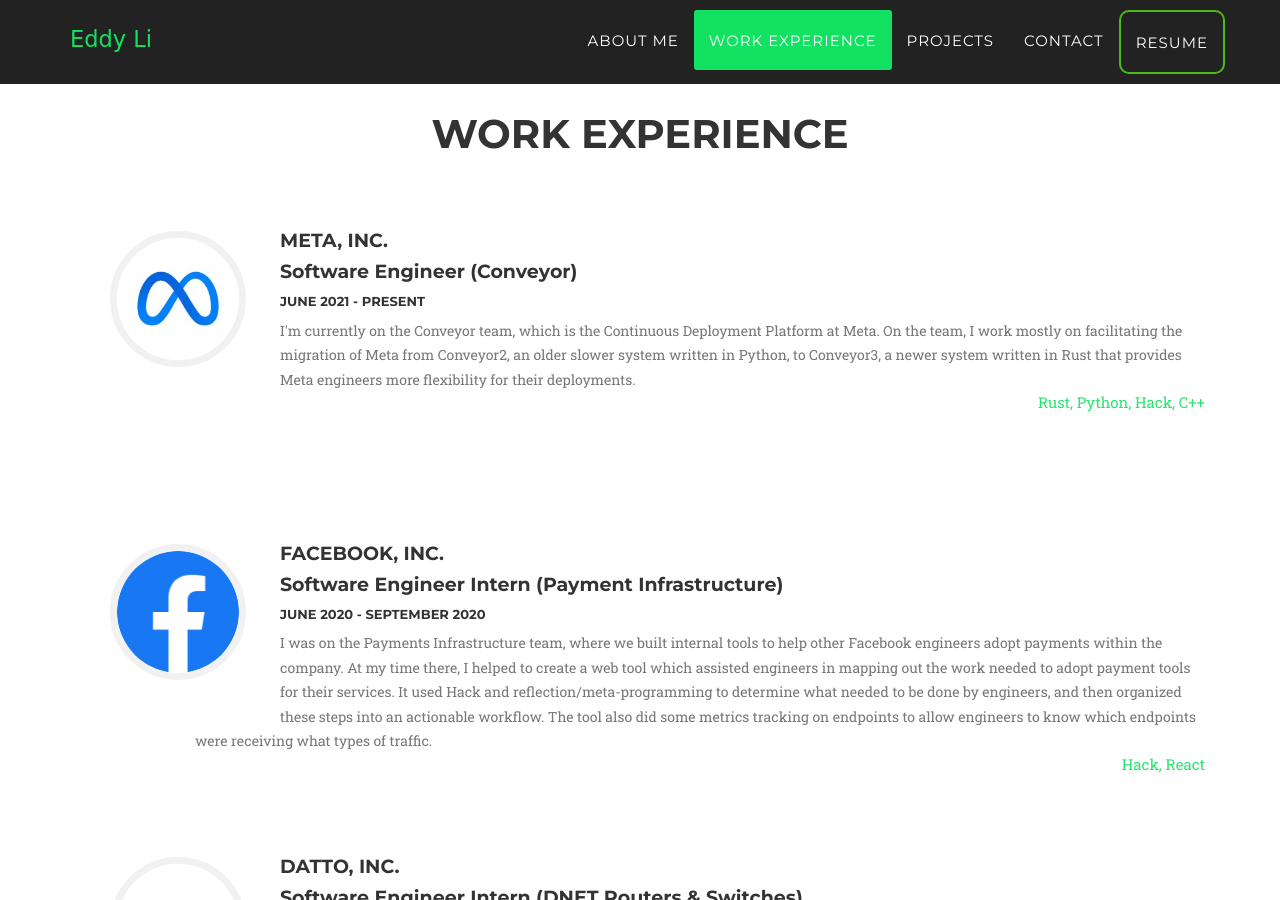
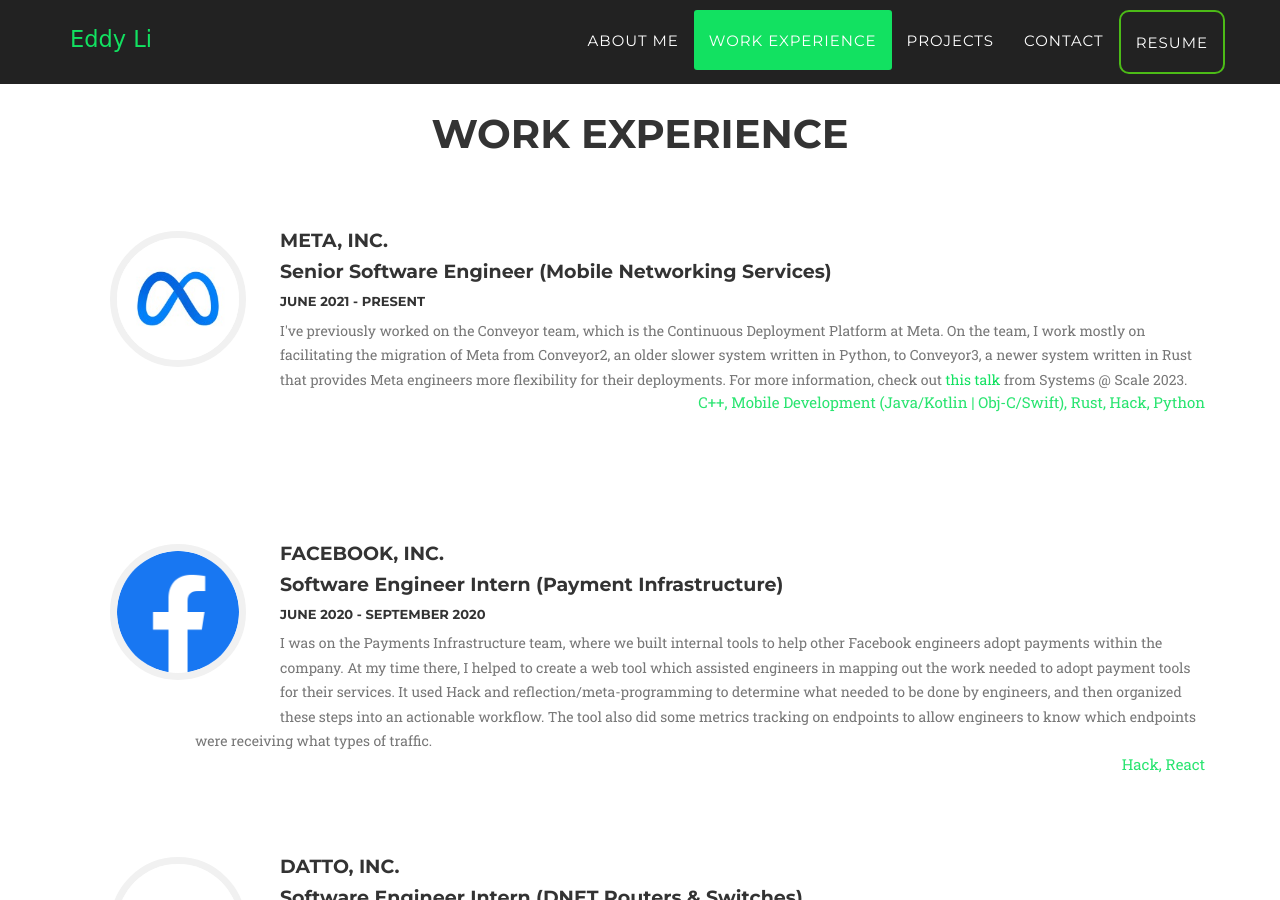
Before and after one commit to NEUDitao/NEUDitao.github.io, a Jekyll site: the page built from index.html, in a window 1280 px wide and 900 px high, scrolled down 1626 px. Built offline with Jekyll 4.4.1, drawn with Linux system fonts in a browser that asks for light colours; some web fonts are replaced.

Commit message:
update work experience to mnsvc

```diff
--- a/_includes/work_experience.html
+++ b/_includes/work_experience.html
@@ -17,15 +17,16 @@
 				</div>
                                 <div class="timeline-heading">
                                     <h4>Meta, Inc.</h4>
-                                    <h4 class="subheading">Software Engineer (Conveyor)</h4>
+                                    <h4 class="subheading">Senior Software Engineer (Mobile Networking Services)</h4>
 				    <h6>June 2021 - Present</h2>
                                 </div>
                                 <div class="timeline-body">
-                                    <p class="text-muted">I'm currently on the Conveyor team, which is the Continuous Deployment Platform at Meta.
+                                    <p class="text-muted">I've previously worked on the Conveyor team, which is the Continuous Deployment Platform at Meta.
                                         On the team, I work mostly on facilitating the migration of Meta from Conveyor2, an older slower system written in Python,
-                                        to Conveyor3, a newer system written in Rust that provides Meta engineers more flexibility for their deployments.
+                                        to Conveyor3, a newer system written in Rust that provides Meta engineers more flexibility for their deployments. For more information,
+                                        check out <a href="https://www.youtube.com/watch?v=SFxeWZDPU3o">this talk</a> from Systems @ Scale 2023.
                                     </p>
-				    <div class="skillz">Rust, Python, Hack, C++</div>
+				    <div class="skillz">C++, Mobile Development (Java/Kotlin | Obj-C/Swift), Rust, Hack, Python</div>
                                 </div>
 
                             </div>
```
